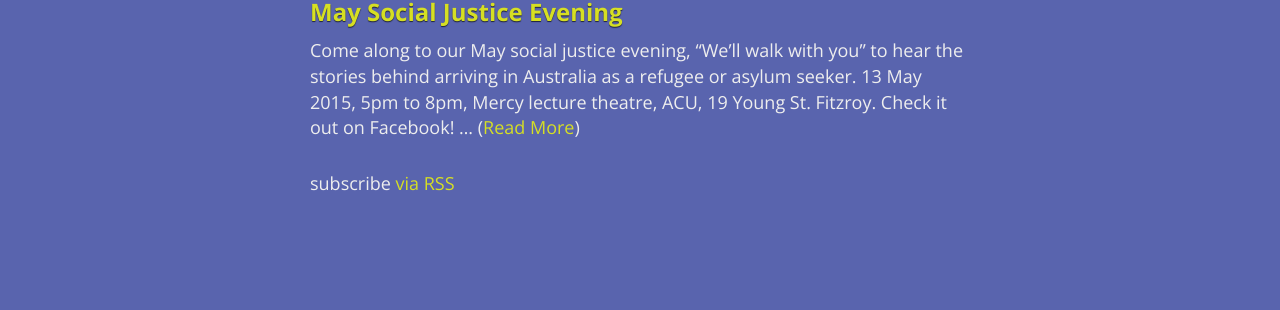
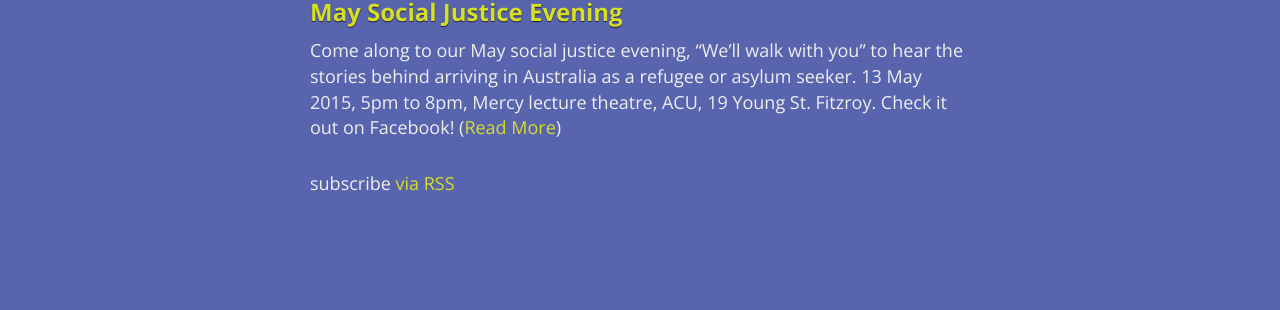
Before and after one commit to youngmercylinks/youngmercylinks.github.io, a Jekyll site: the page built from _pages/blog.html, in a window 1280 px wide. Shown: the part 201-511 px from the top of the page. Built offline with Jekyll 4.4.1, drawn with Linux system fonts in a browser that asks for light colours; nearby versions of some CDN libraries.

Commit message:
Removed ellipses in blog index

```diff
--- a/_pages/blog.html
+++ b/_pages/blog.html
@@ -12,7 +12,7 @@
       <h2>
         <a class="post-link" href="{{ post.url | prepend: site.baseurl }}">{{ post.title }}</a>
       </h2>
-      <p class="post-excerpt">{{ post.excerpt | strip_html | truncatewords: 50 }}&hellip; (<a href="{{ post.url }}">Read More</a>)</p>
+      <p class="post-excerpt">{{ post.excerpt | strip_html | truncatewords: 50 }} (<a href="{{ post.url }}">Read More</a>)</p>
     </li>
     {% endfor %}
   </ul>
```
